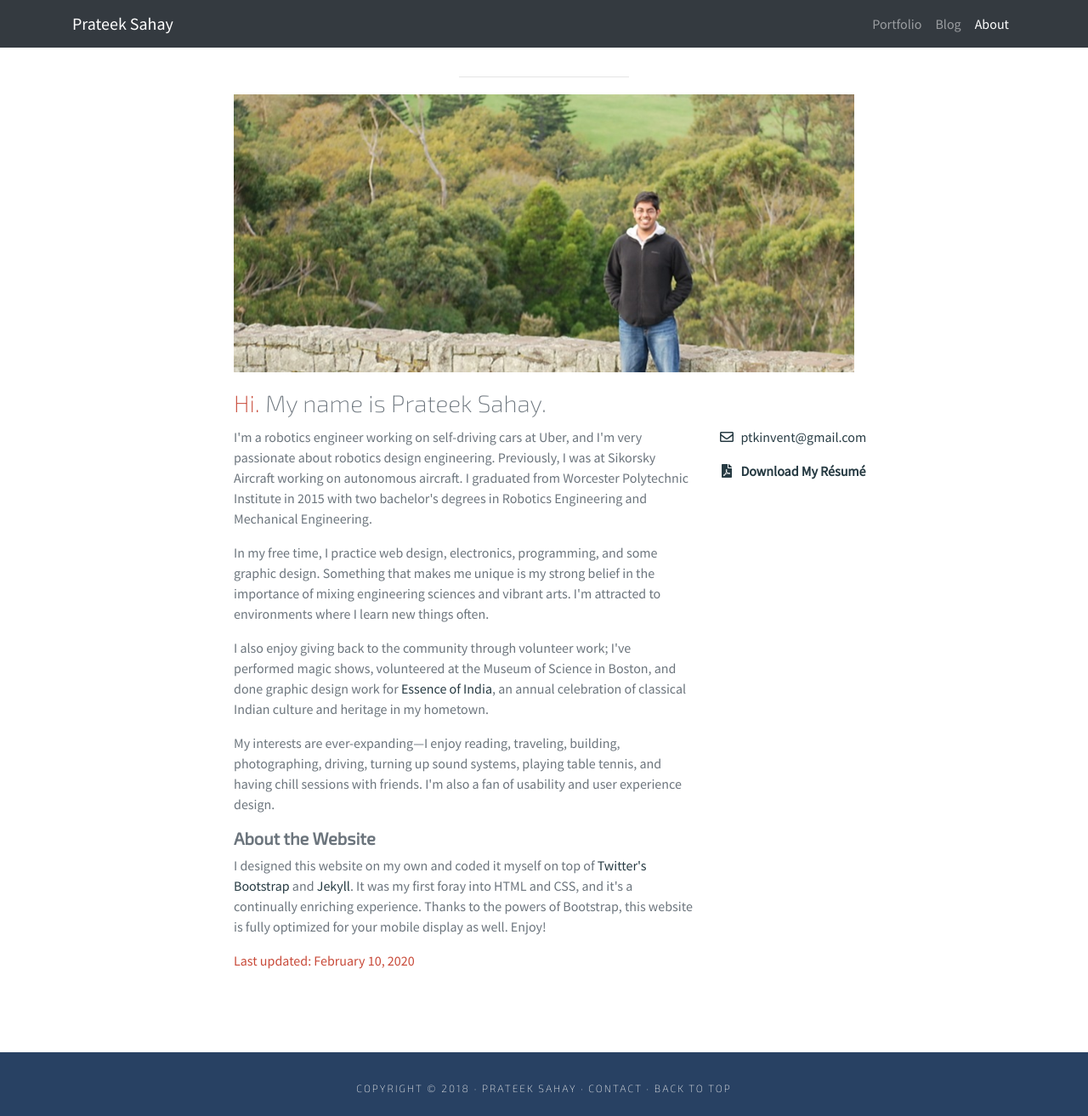
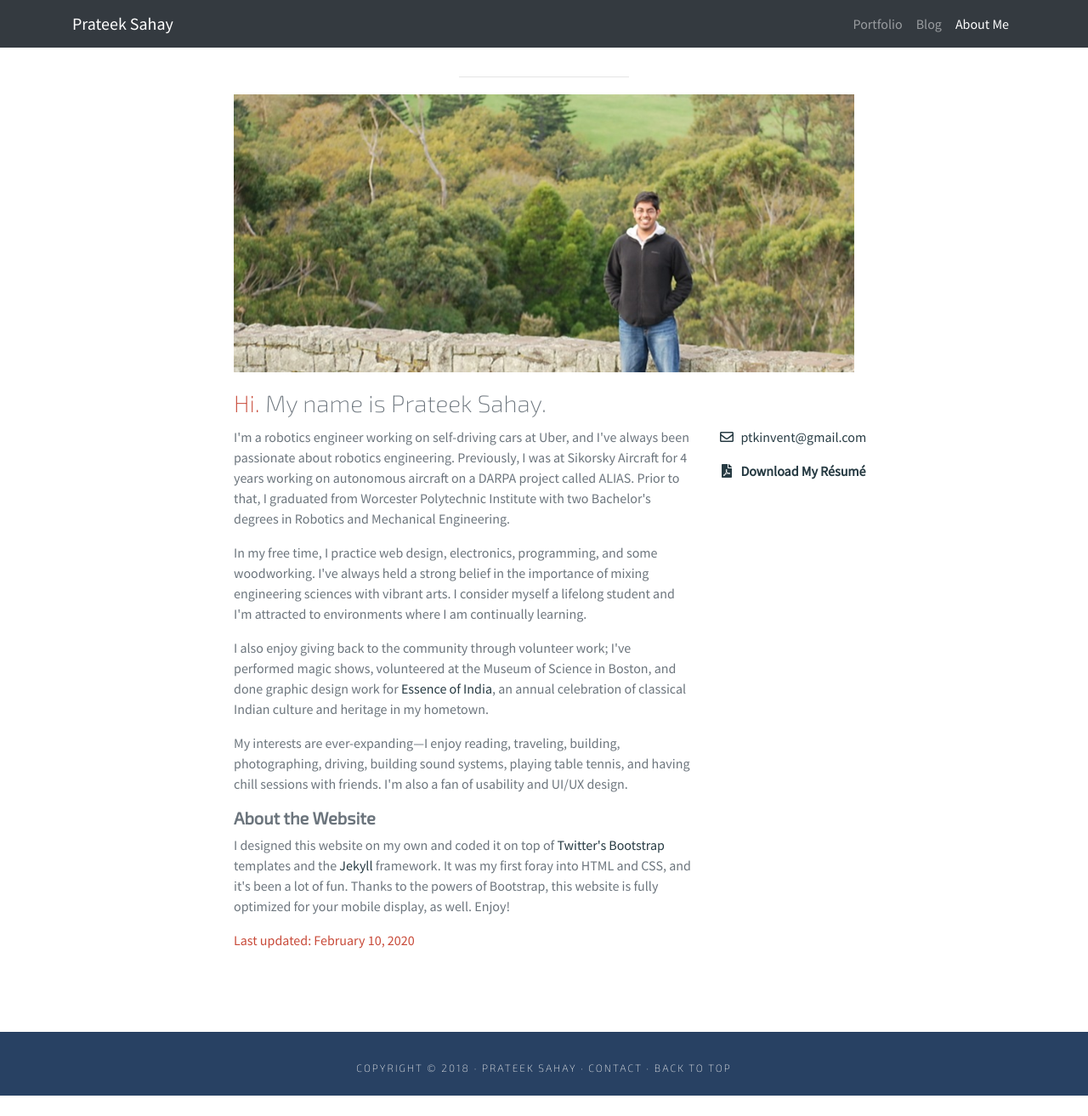
Before and after one commit to ptkinvent/ptkinvent.github.io, a Jekyll site: the page built from about.html, in a window 1280 px wide and 1313 px high. Shown: the whole window at 85% size. Built offline with Jekyll 4.4.1, drawn with Linux system fonts in a browser that asks for light colours; nearby versions of some CDN libraries.

Commit message:
Minor edits to About Me page

```diff
--- a/_includes/header.html
+++ b/_includes/header.html
@@ -30,7 +30,7 @@
                         <a class="nav-link {% if include.active-nav == 'blog' %}active{% endif %}" href="{{ page.blog-anchor | default: 'blog.html' | relative_url }}">Blog {% if include.active-nav == 'blog' %}<span class="sr-only">(current)</span>{% endif %}</a>
                     </li>
                     <li class="nav-item">
-                        <a class="nav-link {% if include.active-nav == 'about' %}active{% endif %}" href="{{ page.about-anchor | default: 'about.html' | relative_url }}">About {% if include.active-nav == 'about' %}<span class="sr-only">(current)</span>{% endif %}</a>
+                        <a class="nav-link {% if include.active-nav == 'about' %}active{% endif %}" href="{{ page.about-anchor | default: 'about.html' | relative_url }}">About Me {% if include.active-nav == 'about' %}<span class="sr-only">(current)</span>{% endif %}</a>
                     </li>
                 </ul>
             </div>
--- a/about.html
+++ b/about.html
@@ -19,20 +19,21 @@ about-anchor: #
                     <section>
                         <p>
                             I'm a robotics engineer working on self-driving cars
-                            at Uber, and I'm very passionate about robotics
-                            design engineering. Previously, I was at Sikorsky
-                            Aircraft working on autonomous aircraft. I graduated
-                            from Worcester Polytechnic Institute in 2015 with
-                            two bachelor's degrees in Robotics Engineering and
-                            Mechanical Engineering.
+                            at Uber, and I've always been passionate about
+                            robotics engineering. Previously, I was at Sikorsky
+                            Aircraft for 4 years working on autonomous aircraft
+                            on a DARPA project called ALIAS. Prior to that, I
+                            graduated from Worcester Polytechnic Institute with
+                            two Bachelor's degrees in Robotics and Mechanical
+                            Engineering.
                         </p>
                         <p>
                             In my free time, I practice web design, electronics,
-                            programming, and some graphic design. Something that
-                            makes me unique is my strong belief in the
-                            importance of mixing engineering sciences and
-                            vibrant arts. I'm attracted to environments where I
-                            learn new things often.
+                            programming, and some woodworking. I've always held
+                            a strong belief in the importance of mixing
+                            engineering sciences with vibrant arts. I consider
+                            myself a lifelong student and I'm attracted to
+                            environments where I am continually learning.
                         </p>
                         <p>
                             I also enjoy giving back to the community through
@@ -46,22 +47,23 @@ about-anchor: #
                         <p>
                             My interests are ever-expanding&mdash;I enjoy
                             reading, traveling, building, photographing,
-                            driving, turning up sound systems, playing table
+                            driving, building sound systems, playing table
                             tennis, and having chill sessions with friends. I'm
-                            also a fan of usability and user experience design.
+                            also a fan of usability and UI/UX design.
                         </p>
                     </section>
                     <section>
                         <h3 class="panel-subtitle">About the Website</h3>
                         <p>
-                            I designed this website on my own and coded it myself on top of
+                            I designed this website on my own and coded it
+                            on top of
                             <a href="http://getbootstrap.com/">Twitter's
-                            Bootstrap</a> and <a
-                            href="https://jekyllrb.com/">Jekyll</a>. It was my
-                            first foray into HTML and CSS, and it's a
-                            continually enriching experience. Thanks to the
-                            powers of Bootstrap, this website is fully optimized
-                            for your mobile display as well. Enjoy!
+                            Bootstrap</a> templates and the <a
+                            href="https://jekyllrb.com/">Jekyll</a> framework.
+                            It was my first foray into HTML and CSS, and it's
+                            been a lot of fun. Thanks to the powers of
+                            Bootstrap, this website is fully optimized for your
+                            mobile display, as well. Enjoy!
                         </p>
                     </section>
                 </article>
```
